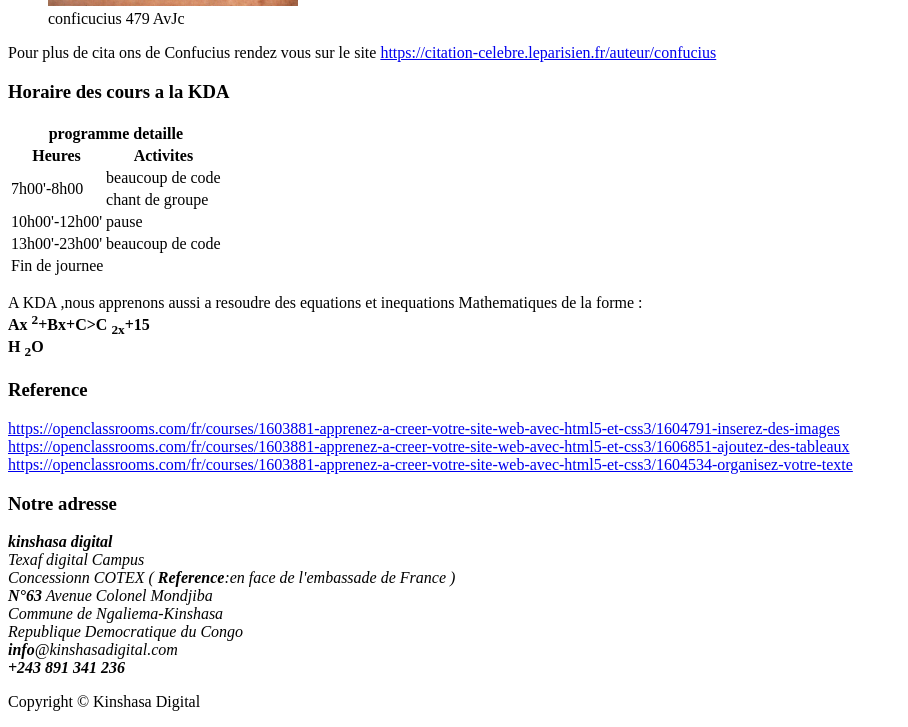
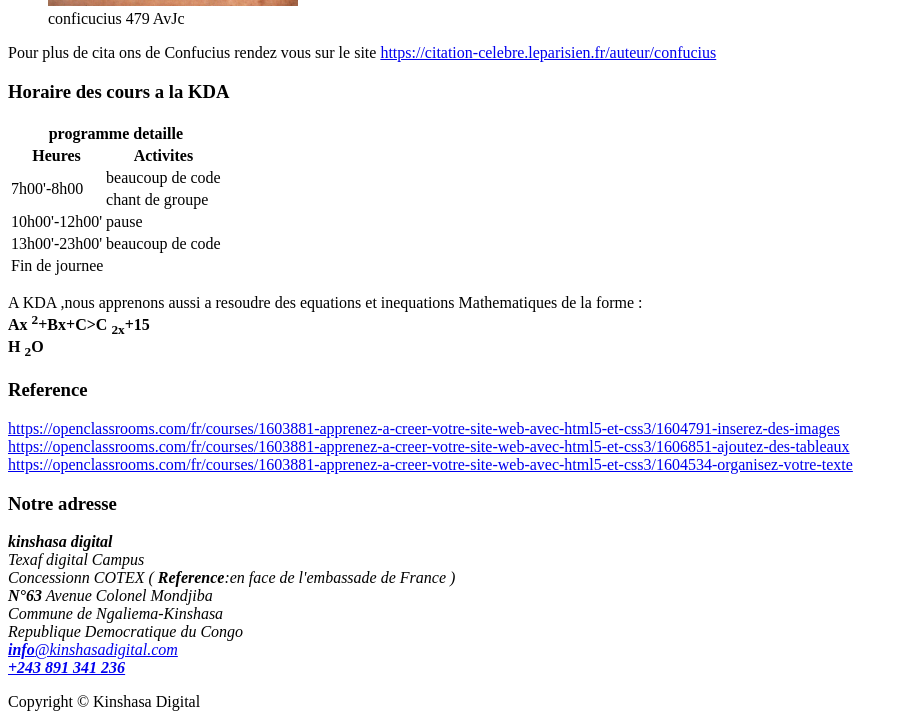
Before and after one commit to jeereq/deuxieme_depot, a plain HTML site: page index.html in a window 1280 px wide. Shown: the part 924-1651 px from the top of the page, without its empty margins (0-908 px from the left). Drawn offline with Linux system fonts and the light colour scheme.

Commit message:
Update index.html

```diff
--- a/index.html
+++ b/index.html
@@ -122,8 +122,8 @@
         <b>N°63</b> Avenue Colonel Mondjiba <br>
         Commune de Ngaliema-Kinshasa <br>
         Republique Democratique du Congo <br>
-        <b>info</b>@kinshasadigital.com <br>
-        <b>+243 891 341 236</b>
+        <a href="mailto:infokinshasadigital@gmail.com"><b>info</b>@kinshasadigital.com</a> <br>
+        <a href="tel:+243 891 341 236"><b>+243 891 341 236</b></a>
     </address>
     <p>
         Copyright © Kinshasa Digital
```
